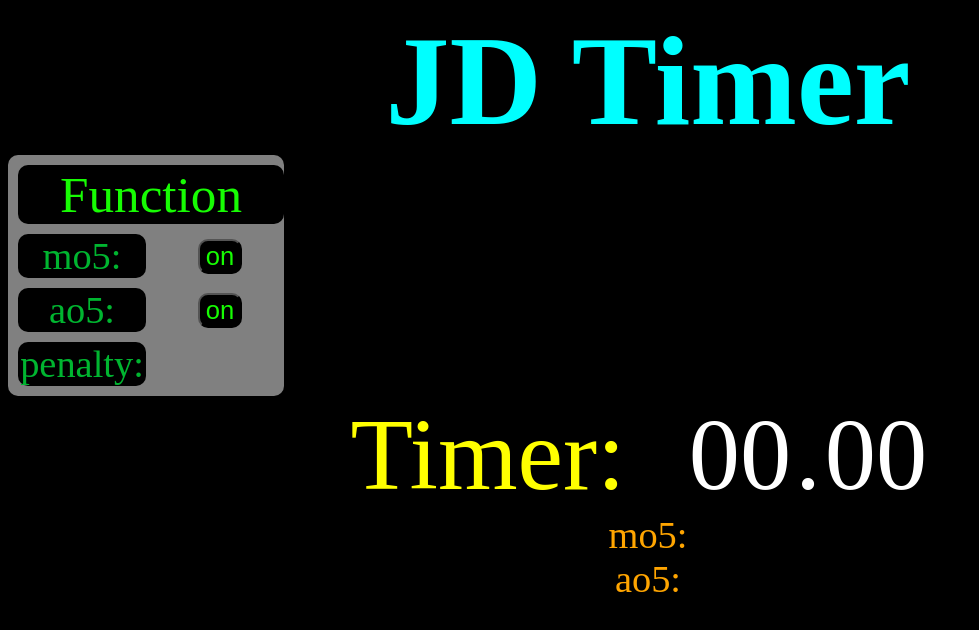
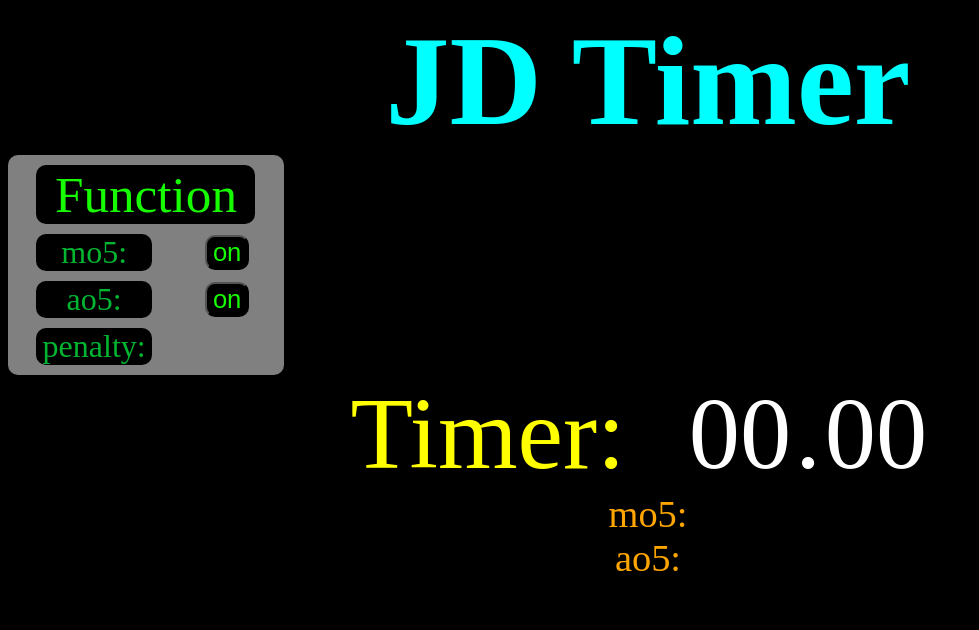
Before and after one commit to jackdo1012/rubiktimer, a plain HTML site: page index.html in a window 1280 px wide. Shown: the whole page, without its empty margins (0-979 px from the left). Drawn offline with Linux system fonts and the light colour scheme.

Commit message:
update css

```diff
--- a/style.css
+++ b/style.css
@@ -98,7 +98,7 @@ body {
   border-radius: 10px;
   grid-row-gap: 10px;
   grid-column-gap: 10px;
-  grid-template-columns: 10vw 10vw;
+  grid-template-columns: auto auto;
   padding: 10px;
   justify-content: space-around;
 }
@@ -114,7 +114,7 @@ body {
   color: #00b530;
   text-align: center;
   border-radius: 10px;
-  font-size: 3vmax;
+  font-size: 2rem;
   min-width: fit-content;
   min-height: fit-content;
 }
```
